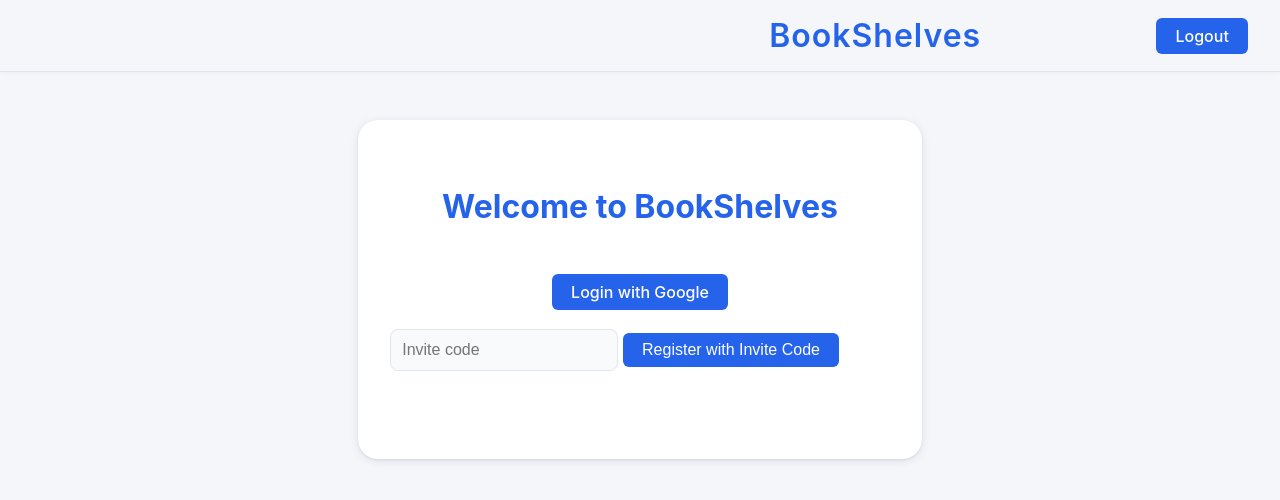
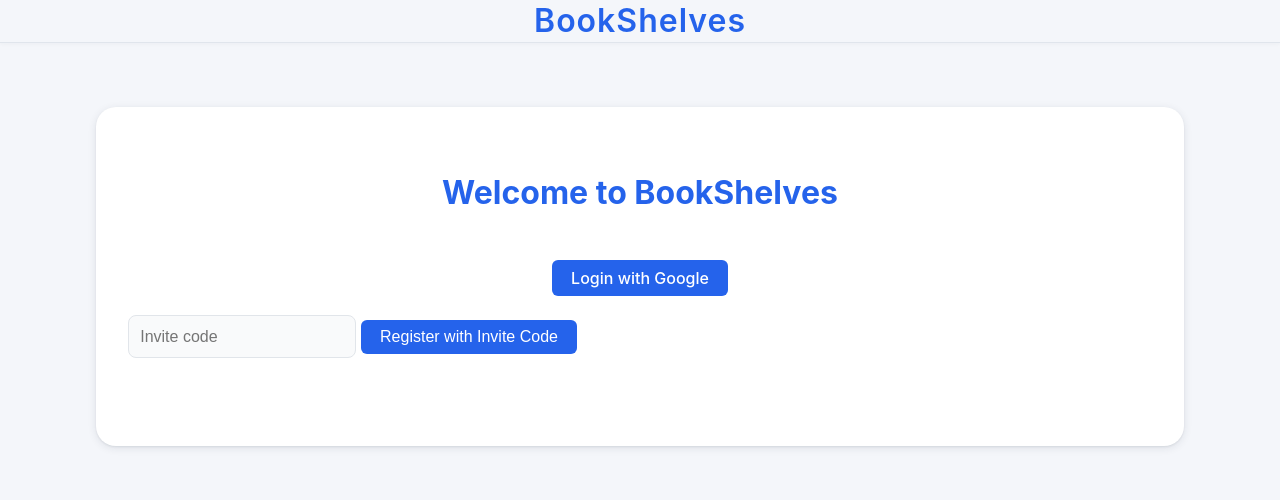
Before and after one commit to Niecke/book_shelves, a Flask app: page / in a window 1280 px wide. Shown: the top 500 px of the page. Run offline with Flask 3, Linux system fonts and the light colour scheme; parts of the project's set-up code (start-up, migrations or seed data) failed here and were passed over.

Commit message:
rewriting some layout

```diff
--- a/app/static/style.css
+++ b/app/static/style.css
@@ -13,8 +13,69 @@ body {
     padding: 0;
 }
 
+.app-bar {
+    display: flex;
+    align-items: center;
+    justify-content: space-between;
+    padding: 1.3em 2em 1.3em 2em;
+    background: var(--gray-bg, #f4f6fa);
+    border-bottom: 1px solid #e0e5ec;
+    box-shadow: 0 1px 4px rgba(30,41,59,0.04);
+    position: relative;
+}
+
+/* Ensure app-title is always centered using absolute centering technique */
+.app-title {
+    position: absolute;
+    left: 50%;
+    transform: translateX(-50%);
+    text-align: center;
+    font-size: 2rem;
+    color: var(--primary, #2563eb);
+    letter-spacing: 1px;
+    font-weight: 600;
+    width: max-content;
+    z-index: 2;
+}
+
+/* Flex container for profile + logout */
+.app-actions {
+    display: flex;
+    align-items: center;
+    gap: 1em;
+    z-index: 2;
+}
+
+/* Reuse your profile-pic-top styles */
+.profile-pic-top {
+    width: 48px;
+    height: 48px;
+    border-radius: 50%;
+    object-fit: cover;
+    box-shadow: 0 2px 8px rgba(0,0,0,0.07);
+    border: 2px solid #fff;
+    cursor: pointer;
+}
+
+/* Button style for logout only */
+.btn-logout {
+    background: #ef4444;
+    color: #fff;
+    border: none;
+    border-radius: 6px;
+    padding: 0.5em 1em;
+    font-size: 1em;
+    font-weight: 500;
+    text-decoration: none;
+    cursor: pointer;
+    transition: background 0.16s;
+}
+.btn-logout:hover, .btn-logout:focus {
+    background: #f87171;
+}
+
 .container {
-    max-width: 430px;
+    max-width: 80%;
     margin: 4em auto;
     background: var(--surface);
     box-shadow: var(--shadow);
@@ -91,37 +152,6 @@ img {
     background: #f87171;      /* light red */
 }
 
-.app-bar {
-    display: flex;
-    align-items: center;
-    justify-content: space-between;
-    padding: 1em 2em 1em 2em;
-    background: var(--gray-bg, #f4f6fa);
-    border-bottom: 1px solid #e0e5ec;
-    box-shadow: 0 1px 4px rgba(30,41,59,0.04);
-}
-.app-title {
-    flex: 1;
-    text-align: center;
-    font-size: 2rem;
-    color: var(--primary, #2563eb);
-    letter-spacing: 1px;
-    font-weight: 600;
-}
-.profile-pic-top {
-    width: 48px;
-    height: 48px;
-    border-radius: 50%;
-    object-fit: cover;
-    box-shadow: 0 2px 8px rgba(0,0,0,0.07);
-    border: 2px solid #fff;
-    cursor: pointer;
-    margin-left: auto;
-}
-.container {
-    max-width: 500px;
-    margin: 3em auto;
-}
 .book-list {
     margin-top: 2.5em;
     display: flex;
--- /dev/null
+++ b/app/static/toast.js
@@ -0,0 +1,10 @@
+// static/toast.js
+document.addEventListener("DOMContentLoaded", function() {
+    setTimeout(function() {
+        document.querySelectorAll('.toast').forEach((toast) => {
+            toast.style.transition = "opacity .6s";
+            toast.style.opacity = 0;
+            setTimeout(() => toast.remove(), 600);
+        });
+    }, 3500); // 3.5 seconds
+});
--- /dev/null
+++ b/app/templates/base.html
@@ -0,0 +1,37 @@
+<!DOCTYPE html>
+<html lang="en">
+<head>
+    <meta charset="UTF-8">
+    <title>{% block title %}BookShelves{% endblock %}</title>
+    <link rel="stylesheet" href="{{ url_for('static', filename='style.css') }}">
+    <script src="{{ url_for('static', filename='toast.js') }}"></script>
+</head>
+<body>
+    {% with messages = get_flashed_messages(with_categories=true) %}
+        {% if messages %}
+            <div id="toast-container">
+            {% for category, message in messages %}
+                <div class="toast toast-{{ category }}">{{ message }}</div>
+            {% endfor %}
+            </div>
+        {% endif %}
+    {% endwith %}
+    <div class="app-bar">
+        <div style="flex: 1"></div>
+        <div class="app-title">BookShelves</div>
+        <div class="app-actions">
+            {% if user %}
+            <a href="{{ url_for('profile') }}">
+                <img class="profile-pic-top"
+                     src="{{ user.picture if user.picture else 'https://ui-avatars.com/api/?name=' ~ (user.name or user.email|default('User'))|urlencode }}"
+                     alt="User profile image">
+            </a>
+            <a href="{{ url_for('auth.logout') }}" class="btn-link btn-logout">Logout</a>
+            {% endif %}
+        </div>
+    </div>
+    <div class="container">
+        {% block content %}{% endblock %}
+    </div>
+</body>
+</html>
--- a/app/templates/index.html
+++ b/app/templates/index.html
@@ -1,37 +1,10 @@
-<!DOCTYPE html>
-<html lang="en">
-<head>
-    <meta charset="UTF-8">
-    <title>BookShelves</title>
-    <link rel="stylesheet" href="{{ url_for('static', filename='style.css') }}">
-</head>
-<body>
-    <div class="app-bar">
-        <div style="flex:1"></div>
-        <div class="app-title">BookShelves</div>
-        <div>
-            {% if user %}
-            <a href="{{ url_for('profile') }}">
-                <img class="profile-pic-top"
-                     src="{{ user.picture if user.picture else 'https://ui-avatars.com/api/?name=' ~ (user.name or user.email|default('User'))|urlencode }}"
-                     alt="User profile image">
-            </a>
-            {% endif %}
-            <a href="{{ url_for('auth.logout') }}" class="btn-link">Logout</a>
-        </div>
-    </div>
-    <div class="container">
+{% extends 'base.html' %}
+
+{% block title %}Home - BookShelves{% endblock %}
+
+{% block content %}
     {% if user %}
     <a href="{{ url_for('book.search') }}" class="btn-link">Search for book</a>
-            {% with messages = get_flashed_messages(with_categories=true) %}
-            {% if messages %}
-                <ul style="color:#f59e42; margin-bottom:1em;">
-                {% for category, message in messages %}
-                    <li>{{ message }}</li>
-                {% endfor %}
-                </ul>
-            {% endif %}
-            {% endwith %}
         <div class="book-list">
             <h3 style="margin-bottom:0.5em; text-align:left;">Your Books</h3>
             {% if books %}
@@ -51,7 +24,6 @@
                         <button type="submit" class="btn-link btn-delete">Delete</button>
                     </form>
                 </div>
-
                 {% endfor %}
             {% else %}
                 <p>You have no books yet.</p>
@@ -68,6 +40,4 @@
         </form>
     </div>
     {% endif %}
-    </div>
-</body>
-</html>
+{% endblock %}
```
Also changed, not shown: other parts of app/static/style.css (+32 -0 lines), app/templates/400.html (+6 -10 lines), app/templates/books/search.html (+7 -20 lines), app/templates/profile.html (+6 -13 lines). Lines whose indentation alone changed are shown as unchanged.
